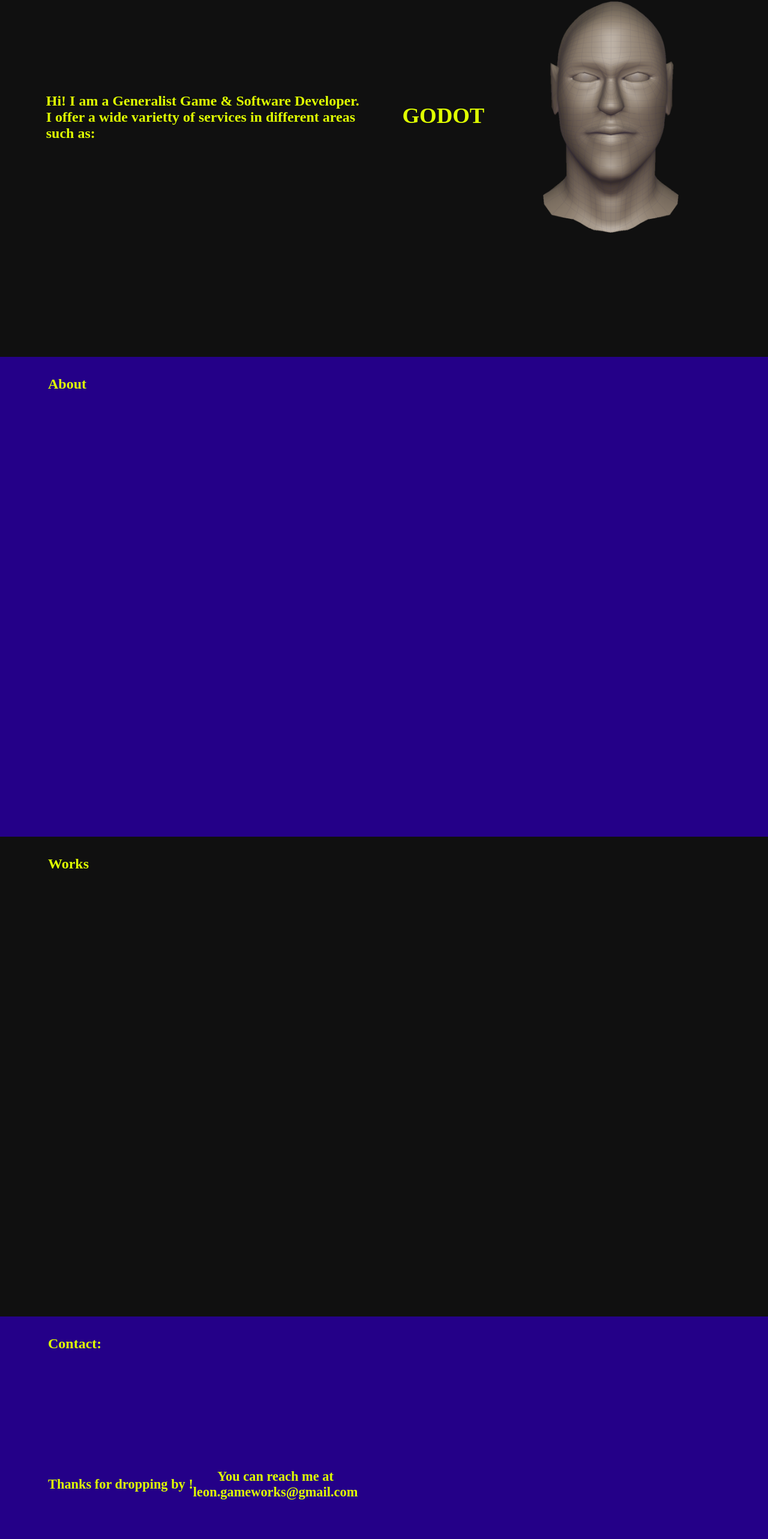
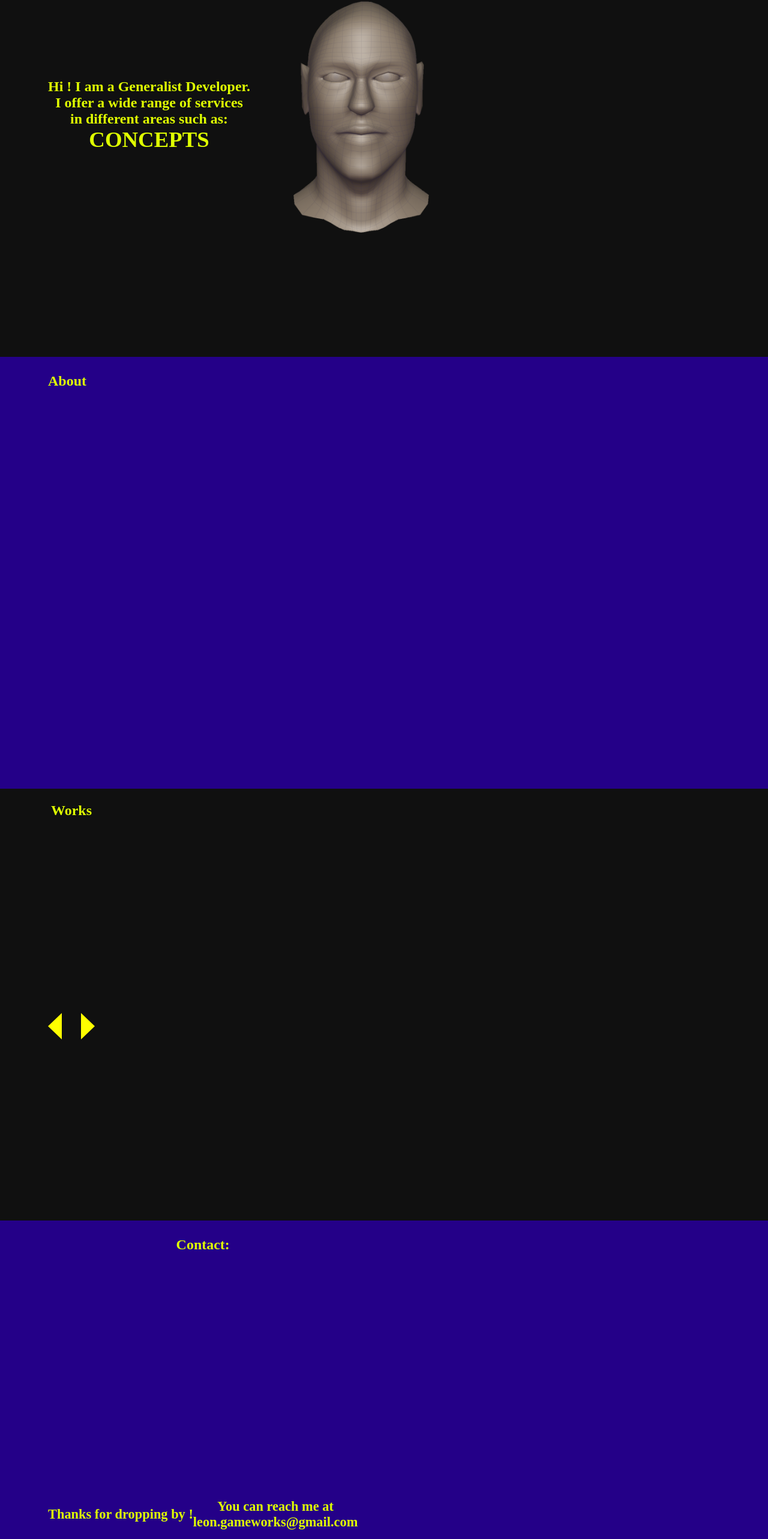
Before and after one commit to leon-fenzl/portfolio, a React (Create React App) app: page / in a window 1280 px wide. Shown: the part 205-2771 px from the top of the page at 60% size. Built offline with nearby package versions, Linux system fonts and the light colour scheme.

Commit message:
Update v4

```diff
--- a/public/index.html
+++ b/public/index.html
@@ -2,7 +2,7 @@
 <html lang="en">
   <head>
     <meta charset="utf-8" />
-    <link rel="icon" href="%PUBLIC_URL%/favicon.ico" />
+    <link rel="icon" href="" />
     <meta name="viewport" content="width=device-width, initial-scale=1" />
     <meta name="theme-color" content="#000000" />
     <meta
--- a/src/App.js
+++ b/src/App.js
@@ -2,13 +2,19 @@ import React from "react";
 import { useState } from "react";
 import Navbar from "./comps/Navbar";
 import Hero from "./comps/Hero";
+import Slider from "./comps/Slider";
 import Sections from "./comps/Sections";
 import Footer from "./comps/Footer"
 import "./styles/main.css"
 import "./styles/app.css"
 import "./styles/imgsadress.css"
 import "./styles/colors.css"
+import "./styles/hero.css"
 export default function App(){
+  const slides = [
+    {url:"../images/portfolio/pokéball.jpg",title:"Pokéball"},
+    {url:"./images/portfolio/elf2.jpg",title:"Sculpture2"},
+  ];
   return(
     <>
       <Navbar className={"flex-grid bg-dark-purple"} id={"navbar"}/>
@@ -18,6 +24,7 @@ export default function App(){
       </Sections>
       <Sections className={"flex-grid text-lime"} id={"works"}>
         <h1 className="secName">Works</h1>
+        <Slider slides={slides}/>
       </Sections>
       <Sections className={"flex-grid bg-dark-purple contact text-lime"} id={"contact"}>
         <h1 className="secName">Contact:</h1>
--- a/src/comps/Hero.js
+++ b/src/comps/Hero.js
@@ -8,15 +8,19 @@ export default function Hero({className,id}){
     <div className="content">
       <div className="hello-text-box">
         <h1>
-          {`Hi! I am a Generalist Game & Software Developer.`}
-          <br/>
-          {`I offer a wide varietty of services in different areas such as:`}
+          {`Hi ! I am a Generalist Developer.`}
+        </h1>
+        <h1>
+          {`I offer a wide range of services`}
+        </h1>
+        <h1>
+          {`in different areas such as:`}
         </h1>
         <h1 className="wrapper">
-          <span>UNREAL</span>
-          <span>GODOT</span>
-          <span>UNITY</span>
+          <span>WEB</span>
           <span>CONCEPTS</span>
+          <span>GAMES</span>
+          <span>ANIMATIONS</span>
           <span>3D ART</span>
         </h1>
       </div>
--- a/src/comps/Sections.js
+++ b/src/comps/Sections.js
@@ -1,5 +1,5 @@
 import React from "react";
-import "../styles/hero.css"
+
 import portrait from "../images/cpt.png"
 export default function Sections({className,id,children}){
   return(
--- /dev/null
+++ b/src/comps/Slider.js
@@ -0,0 +1,14 @@
+import React, { useEffect, useState } from "react";
+import "../styles/imageSlider.css"
+import arrow from "../images/arrow.png"
+export default function Slider({slides}){
+  const[currentIndex,setCurrentIndex] = useState(0);
+  return(
+  <div className="slider-box">
+    <img src={arrow} alt="Previous" id="previous"/>
+    <div className="slider bg-purple" style={{backgroundImage:`url(${slides[currentIndex]})`}}>
+    </div>
+    <img src={arrow} alt="Next" id="next"/>
+  </div>
+  );
+};
--- a/src/styles/app.css
+++ b/src/styles/app.css
@@ -17,12 +17,37 @@
 }
 section{
   width: 100dvw;
+  height: 90dvh;
+}
+#hero{
   height: 100dvh;
+}
+#about{
+  .content{
+    flex-direction: column;
+  }
+}
+#about{
+  .content{
+    flex-direction: column;
+  }
+}
+#works{
+  .content{
+    justify-content: space-between;
+    align-items: center;
+    flex-direction: column;
+  }
 }
 #contact{
   height: 70dvh;
+  .content{
+    flex-direction: column;
+  }
 }
 .secName{
-  position: absolute;
-  top: 2rem;
+  display: flex;
+  width: fill;
+  align-items: center;
+  height: 5rem;
 }
--- a/src/styles/hero.css
+++ b/src/styles/hero.css
@@ -14,10 +14,9 @@
     flex-direction: column;
   }
   .wrapper{
-    overflow: hidden;
-    height: 6dvh;
     display: flex;
     flex-direction: column;
+    align-items: center;
   }
   @keyframes skillWheel {
     0%{
@@ -49,9 +48,7 @@
     flex-direction: row;
   }
   .wrapper{
-    overflow: hidden;
 
-    height: 6dvh;
     display: flex;
     flex-direction: column;
     justify-content: center;
@@ -77,14 +74,27 @@
       transform: translateY(200%);
     }
   }
+  /*
+  .hello-text-box{
+    position: absolute;
+    top: 30%;
+    transform: translate(-50%, -50%);
+  }
+  */
 }
 #hero{
   .content{
     justify-content: center;
   }
 }
+.wrapper{
+  overflow: hidden;
+  width: fill;
+  height: 6dvh;
+}
 .hello-text-box{
   display: flex;
+  flex-direction: column;
   justify-content: center;
   align-items: center;
   .p{
--- /dev/null
+++ b/src/styles/imageSlider.css
@@ -0,0 +1,17 @@
+.arrow{
+}
+.slider-box{
+  width: fill;
+  height: 100%;
+  display: flex;
+  gap: 1rem;
+  justify-content: space-between;
+  align-items: center;
+}
+#next{
+  rotate: 180deg;
+}
+.slider{
+  width: fill;
+  height: fill;
+}
```
Also changed, not shown: src/images/MenuClose.png (deleted), src/images/MenuOpen.png (deleted), 17 other files (tests, documents, lock files or other folders).
